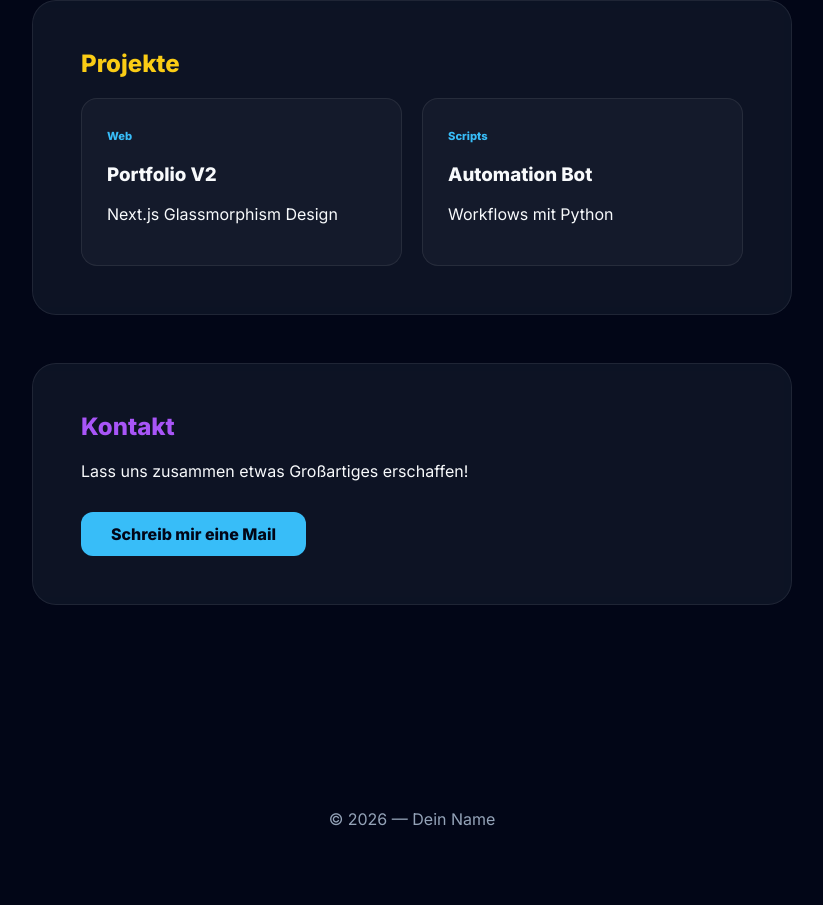
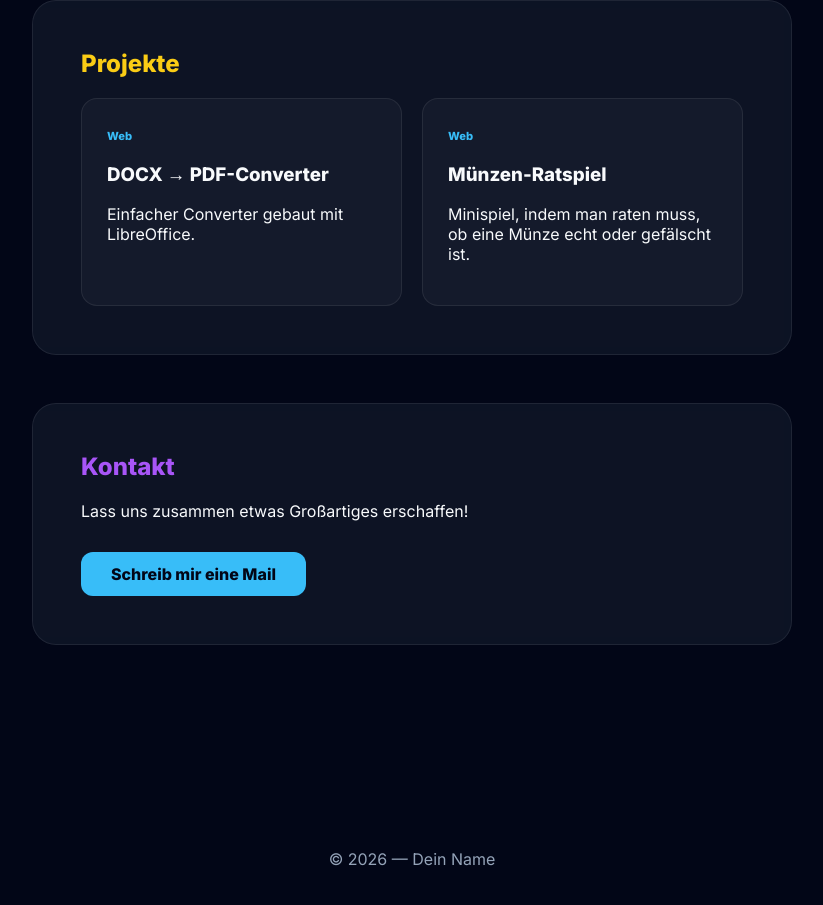
Before and after one commit to im24a-ademaja/portfolio, a Next.js app: page / in a window 1280 px wide. Shown: the part 1351-2256 px from the top of the page, without its empty margins (228-1051 px from the left). Built offline with nearby package versions, Linux system fonts and the light colour scheme.

Commit message:
Ergänzungen Portfolio

```diff
--- a/app/components/Header.jsx
+++ b/app/components/Header.jsx
@@ -2,7 +2,7 @@ export default function Header() {
     return (
         <header>
             <div className="profile-placeholder" />
-            <h1>Dein Name</h1>
+            <h1>Arbi Ademaj</h1>
             <p style={{ color: "var(--text-dim)" }}>
                 Entwickler & Gestalter
             </p>
--- a/app/page.js
+++ b/app/page.js
@@ -90,8 +90,8 @@ function SkillBars() {
 
 function Projects() {
     const projects = [
-        { title: "Portfolio V2", desc: "Next.js Glassmorphism Design", tag: "Web" },
-        { title: "Automation Bot", desc: "Workflows mit Python", tag: "Scripts" }
+        { title: "DOCX → PDF-Converter", desc: "Einfacher Converter gebaut mit LibreOffice.", tag: "Web" },
+        { title: "Münzen-Ratspiel", desc: "Minispiel, indem man raten muss, ob eine Münze echt oder gefälscht ist.", tag: "Web" }
     ];
 
     return (
```
